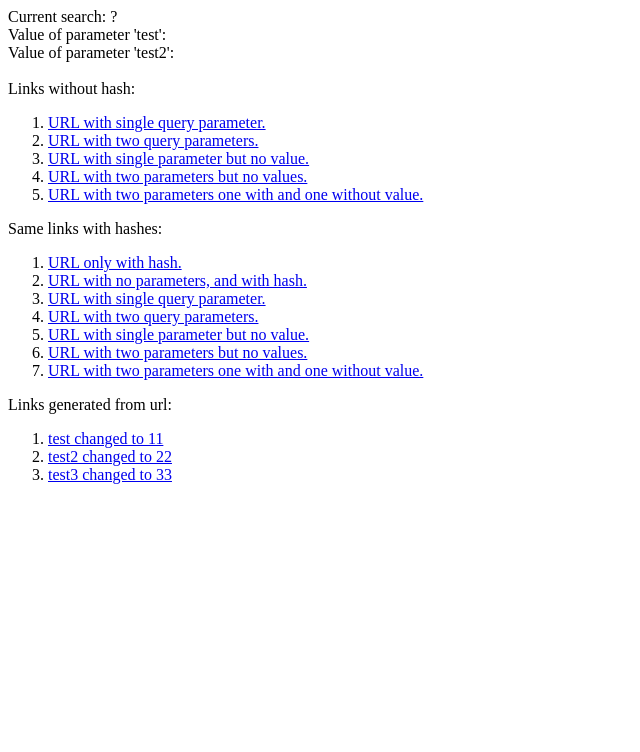
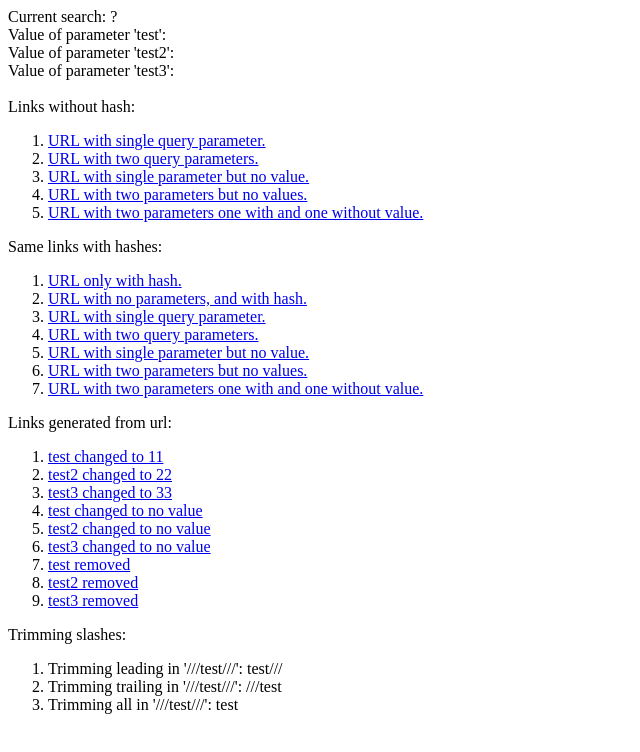
Before and after one commit to meghait/jquery-url, a plain HTML site: page example/index.html in a window 1280 px wide. Shown: the whole page, without its empty margins (0-640 px from the left). Drawn offline with nearby package versions, Linux system fonts and the light colour scheme.

Commit message:
Finished examples for now.

```diff
--- a/example/index.html
+++ b/example/index.html
@@ -11,6 +11,7 @@
     <span>Current search: <span class="current-search"></span></span><br />
     <span>Value of parameter 'test': <span class="test-value"></span></span><br />
     <span>Value of parameter 'test2': <span class="test2-value"></span></span><br />
+    <span>Value of parameter 'test3': <span class="test3-value"></span></span><br />
     <br />
     <span>Links without hash:</span><br />
     <ol>
@@ -18,7 +19,7 @@
       <li><a href="?test=1&test2=2">URL with two query parameters.</a></li>
       <li><a href="?test">URL with single parameter but no value.</a></li>
       <li><a href="?test&test2">URL with two parameters but no values.</a></li>
-      <li><a href="?test=test&test2">URL with two parameters one with and one without value.</a></li>
+      <li><a href="?test=1&test2">URL with two parameters one with and one without value.</a></li>
     </ol>
 
     <span>Same links with hashes:</span>
@@ -29,7 +30,7 @@
       <li><a href="?test=1&test2=2#hash">URL with two query parameters.</a></li>
       <li><a href="?test#hash">URL with single parameter but no value.</a></li>
       <li><a href="?test&test2#hash">URL with two parameters but no values.</a></li>
-      <li><a href="?test=test&test2#hash">URL with two parameters one with and one without value.</a></li>
+      <li><a href="?test=1&test2#hash">URL with two parameters one with and one without value.</a></li>
     </ol>
 
     <span>Links generated from url:</span>
@@ -37,6 +38,19 @@
       <li><a class="change-test">test changed to 11</a></li>
       <li><a class="change-test2">test2 changed to 22</a></li>
       <li><a class="change-test3">test3 changed to 33</a></li>
+      <li><a class="change-test-no-value">test changed to no value</a></li>
+      <li><a class="change-test2-no-value">test2 changed to no value</a></li>
+      <li><a class="change-test3-no-value">test3 changed to no value</a></li>
+      <li><a class="remove-test">test removed</a></li>
+      <li><a class="remove-test2">test2 removed</a></li>
+      <li><a class="remove-test3">test3 removed</a></li>
+    </ol>
+
+    <span>Trimming slashes:</span>
+    <ol>
+      <li><span>Trimming leading in '///test///': </span><span class="trim-leading"></span></li>
+      <li><span>Trimming trailing in '///test///': </span><span class="trim-trailing"></span></li>
+      <li><span>Trimming all in '///test///': </span><span class="trim-all"></span></li>
     </ol>
   </div>
 
--- a/example/jquery.url.example.js
+++ b/example/jquery.url.example.js
@@ -1,12 +1,32 @@
 (function($) {
   $(document).ready(function() {
+    // Show current search.
     $('.current-search').html($.getCurrentSearch());
 
+    // Show current values.
     $('.test-value').html($.getUrlParameter($.getCurrentSearch(), 'test'));
     $('.test2-value').html($.getUrlParameter($.getCurrentSearch(), 'test2'));
+    $('.test3-value').html($.getUrlParameter($.getCurrentSearch(), 'test3'));
 
+    // Change values in links.
     $('.change-test').attr('href', $.changeUrlParameter($.getCurrentSearch(), 'test', '11'));
     $('.change-test2').attr('href', $.changeUrlParameter($.getCurrentSearch(), 'test2', '22'));
     $('.change-test3').attr('href', $.changeUrlParameter($.getCurrentSearch(), 'test3', '33'));
+
+    // Set to no value in links.
+    $('.change-test-no-value').attr('href', $.changeUrlParameter($.getCurrentSearch(), 'test', ''));
+    $('.change-test2-no-value').attr('href', $.changeUrlParameter($.getCurrentSearch(), 'test2', ''));
+    $('.change-test3-no-value').attr('href', $.changeUrlParameter($.getCurrentSearch(), 'test3', ''));
+
+    // Remove value in links.
+    $('.remove-test').attr('href', $.removeUrlParameter($.getCurrentSearch(), 'test'));
+    $('.remove-test2').attr('href', $.removeUrlParameter($.getCurrentSearch(), 'test2'));
+    $('.remove-test3').attr('href', $.removeUrlParameter($.getCurrentSearch(), 'test3'));
+
+    // Trimming slashes.
+    var trimTest = '///test///';
+    $('.trim-leading').html($.trimLeadingSlashes(trimTest));
+    $('.trim-trailing').html($.trimTrailingSlashes(trimTest));
+    $('.trim-all').html($.trimSlashes(trimTest));
   });
 })(jQuery);
```
